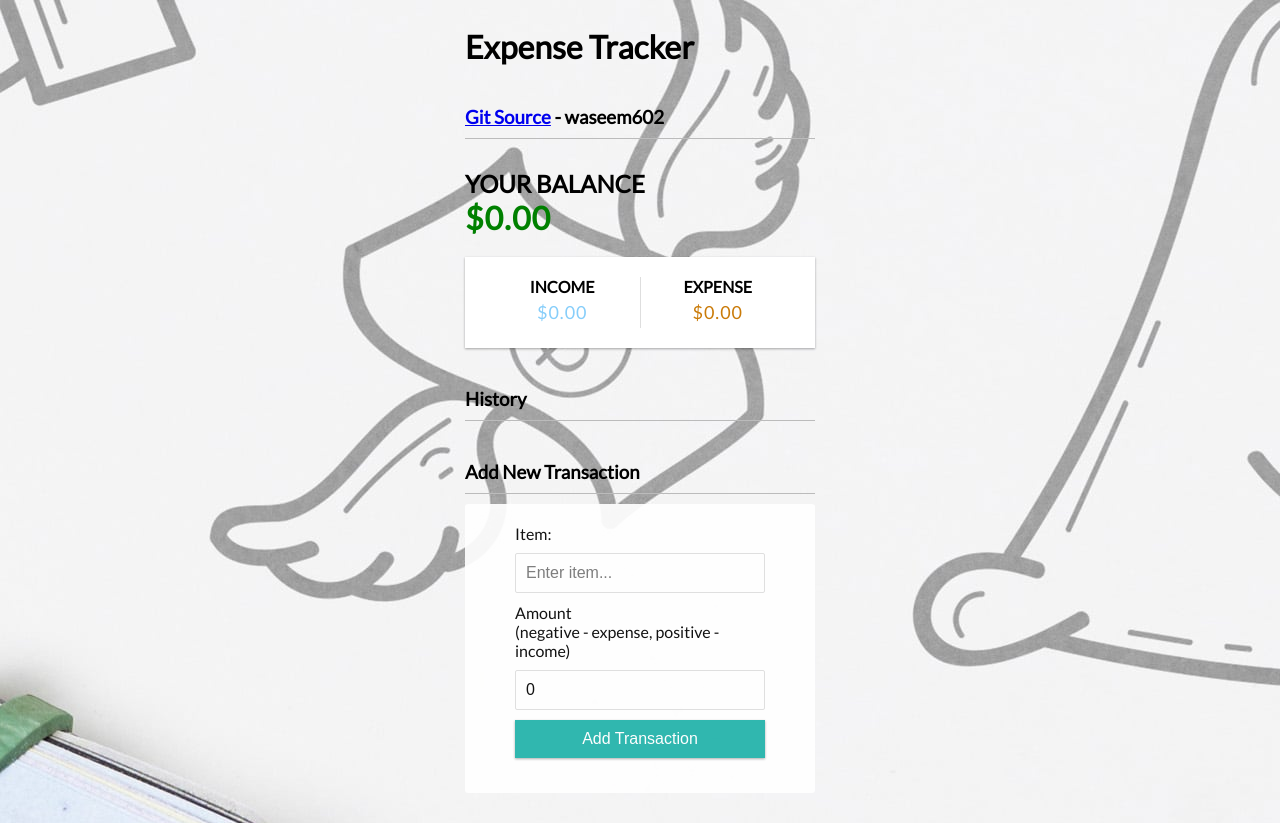
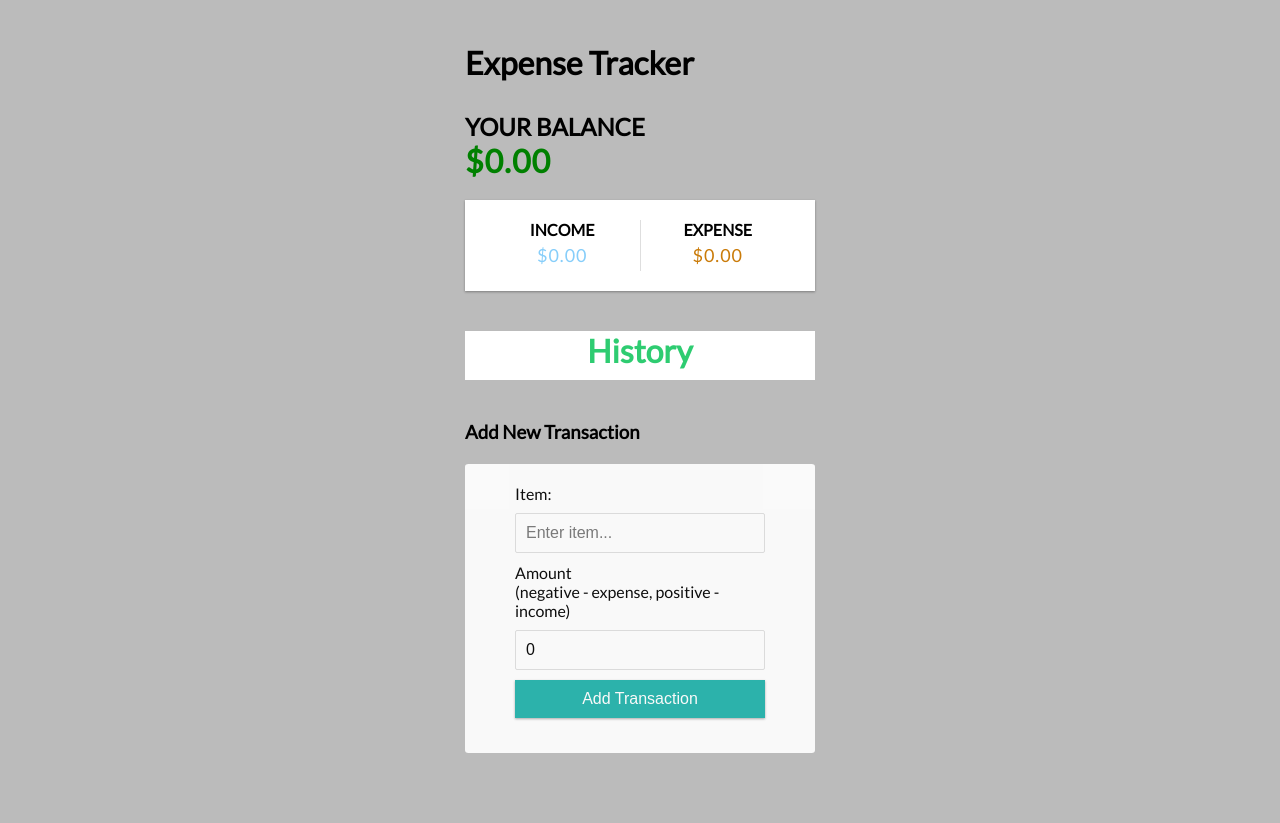
Before and after one commit to waseem602/expense-tracker-app, a React (Create React App) app: page / in a window 1280 px wide. After the commit the page ends 800 px from the top, so only its background shows below. Built offline with nearby package versions, Linux system fonts and the light colour scheme.

Commit message:
minor changes

```diff
--- a/src/App.css
+++ b/src/App.css
@@ -9,10 +9,10 @@
 }
 
 body {
-  background-image: url("./components/images/expense.jpg");
-  background-position: top;
+  background-position: cover;
   background-repeat: no-repeat;
-  border-radius: 5%;
+  background-color: #bbb;
+  size: 5%;
   display: flex;
   flex-direction: column;
   align-items: center;
@@ -21,6 +21,15 @@ body {
   min-height: 100vh;
   margin: 0;
   font-family: "Lato", sans-serif;
+}
+
+.history {
+  background-color: white;
+
+
+  text-align: center;
+  color: #2ecc71;
+  font-size: xx-large;
 }
 
 form {
--- a/src/App.js
+++ b/src/App.js
@@ -11,13 +11,7 @@ function App() {
   return (
     <GlobalProvider>
       <Header />
-      <h3>
-        <a href="https://github.com/waseem602/expense-tracker-app">
-          Git Source
-        </a>{" "}
-        - waseem602
-        <br />
-      </h3>
+
       <div className="container">
         <Balance />
         <IncomeExpenses />
--- a/src/components/TransactionList.js
+++ b/src/components/TransactionList.js
@@ -7,7 +7,7 @@ export const TransactionList = () => {
 
   return (
     <div>
-      <h3>History</h3>
+      <h3 className="history">History</h3>
       <ul className="list">
         {transactions.map((transaction) => (
           <Transaction key={transaction.id} transaction={transaction} />
```
